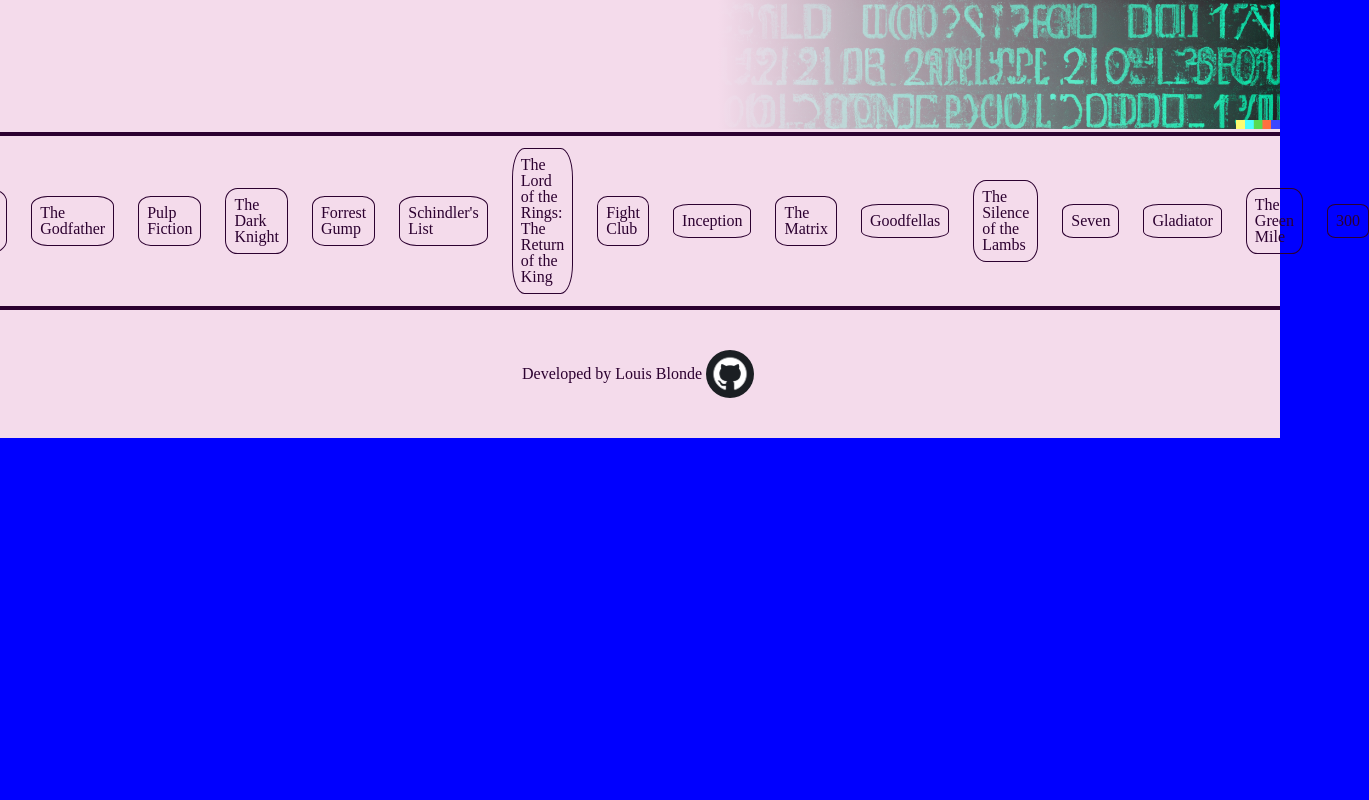
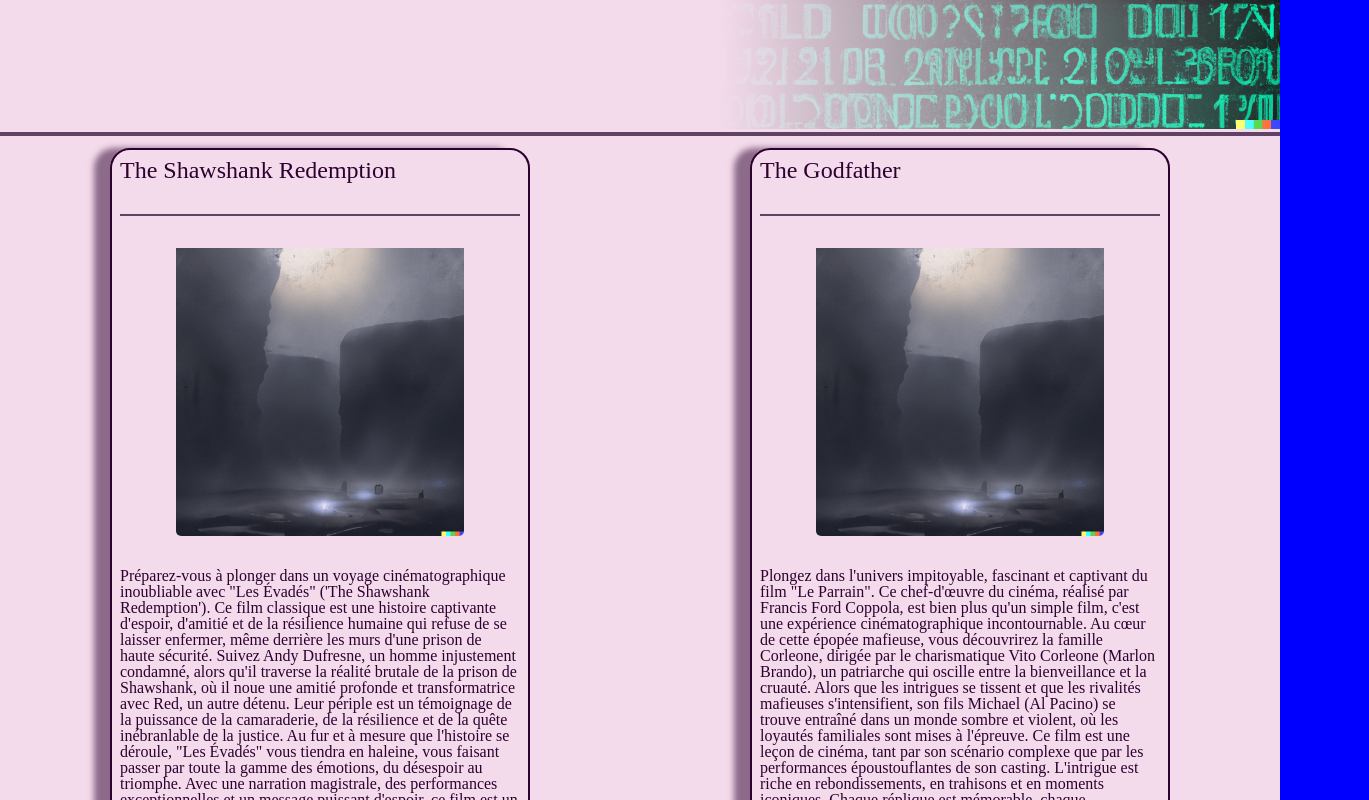
Before and after one commit to Omonix/alkano-d, a React (Create React App) app: page / in a window 1280 px wide. Shown: the part 600-1400 px from the top of the page, 1369 px wide, since content can reach past the window. Before the commit the page ends 1038 px from the top, so only its background shows below. Built offline with nearby package versions, Linux system fonts and the light colour scheme; a web font is replaced by a local one.

Commit message:
update .map function with css

```diff
--- a/src/App.css
+++ b/src/App.css
@@ -1,4 +1,4 @@
-/*#2c0130 #f4dbeb*/
+/*#2c0130 #614164 #f4dbeb #b7a5b1*/
 
 * {
   font-family: Croissant One;
@@ -22,7 +22,8 @@
 }
 #light button:hover {
   color: #f4dbeb;
-  background-color: #2c0130;
+  background-color: #614164;
+  border-color: #614164;
 }
 #dark button {
   color: #f4dbeb;
@@ -65,7 +66,7 @@
   color: #2c0130;
 }
 #dark .text {
-  color: #f4dbeb;
+  color: #B7A5B1;
 }
 .header {
   display: flex;
@@ -76,7 +77,7 @@
   z-index: 2;
 }
 #light .header {
-  border-bottom: solid 0.25em #2c0130;
+  border-bottom: solid 0.25em #614164;
   background-color: #f4dbeb;
 }
 #dark .header {
@@ -93,7 +94,8 @@
   background-color: #f4dbeb;
 }
 #light .searchInput:focus {
-  background-color: #2c0130;
+  background-color: #614164;
+  border-color: #614164;
   color: #f4dbeb;
 }
 #dark .searchInput {
@@ -141,7 +143,7 @@
 }
 #light .footing {
   background-color: #f4dbeb;
-  border-top: solid 0.25em #2c0130;
+  border-top: solid 0.25em #614164;
 }
 #dark .footing {
   background: linear-gradient(to top, #2c0130, 90%, #f4dbeb85);
@@ -157,7 +159,7 @@
   z-index: 0;
 }
 #light .entryMain {
-  border-bottom: solid #2c0130 4px;
+  border-bottom: solid #614164 4px;
 }
 #dark .entryMain {
   border-bottom: solid #f4dbeb 4px;
@@ -224,23 +226,46 @@
 }
 .filmsTable {
   display: flex;
+  flex-wrap: wrap;
+  justify-content: space-around;
+}
+.individualFilm {
+  border: solid;
+  border-radius: 20px;
+  width: 25em;
+  margin: 0.75em;
+  padding: 0.5em;
+  border-width: 0.15em;
+}
+#light .individualFilm {
+  border-color: #2c0130;
+  box-shadow: -1em 0 .4em #2c013085;
+}
+#dark .individualFilm {
+  border-color: #f4dbeb;
+  box-shadow: -1em 0 .4em #f4dbeb85;
+}
+.imgIndividualFilm {
+  margin-top: 2em;
+  margin-bottom: 2em;
+  display: flex;
   justify-content: center;
   align-items: center;
 }
-#dark .filmsTable {
-  background: linear-gradient(to top, #2c0130, 95%, #f4dbeb85);
+#light .imgIndividualFilm {
+  border-top: solid #614164 0.15em;
 }
-.individualFilm {
-  border: solid;
-  border-radius: 20%;
-  width: 35em;
-  margin: 0.75em;
-  padding: 0.5em;
-  border-width: 0.1em;
+#dark .imgIndividualFilm {
+  border-top: solid #f4dbeb 0.15em;
 }
-#light .individualFilm {
-  border-color: #2c0130;
+.imgFilm {
+  width: 18em;
+  padding-top: 2em;
+  border-radius: 5px;
 }
-#dark .individualFilm {
-  border-color: #f4dbeb;
+.textNameFilm {
+  font-size: x-large;
 }
+#dark .textNameFilm {
+  color: #f4dbeb;
+}
--- a/src/component/main/Main.js
+++ b/src/component/main/Main.js
@@ -1,5 +1,6 @@
 import downloadImg from "../../img/downloadImg.png";
 import torrentPack from "../../torrentPack.json";
+import defaultImgFilm from "../../img/filmWithoutImg.png";
 
 const Main = () => {
   return (
@@ -24,7 +25,15 @@
         {torrentPack.map((element, index) => {
           return (
             <div className="individualFilm" key={index}>
-              {element.name}
+              <div className="textNameFilm">{element.name}</div>
+              <div className="imgIndividualFilm">
+                <img
+                  className="imgFilm"
+                  src={defaultImgFilm}
+                  alt="individualImg"
+                />
+              </div>
+              <div>{element.wanTo}</div>
             </div>
           );
         })}
```
Also changed, not shown: src/torrentPack.json (+48 -16 lines), src/img/crow-iphone-ipod-00a.jpg (added), src/img/filmWithoutImg.png (added).
